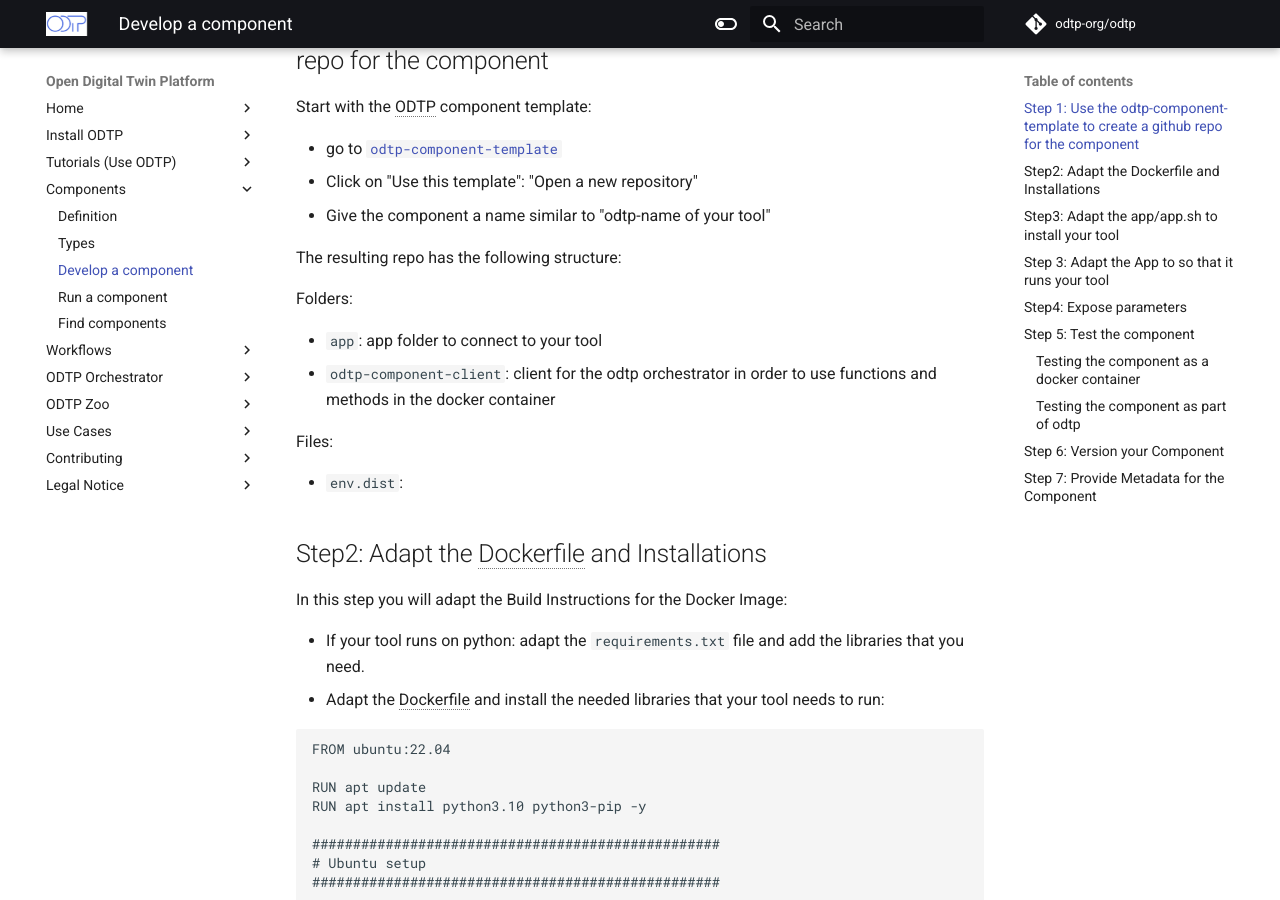
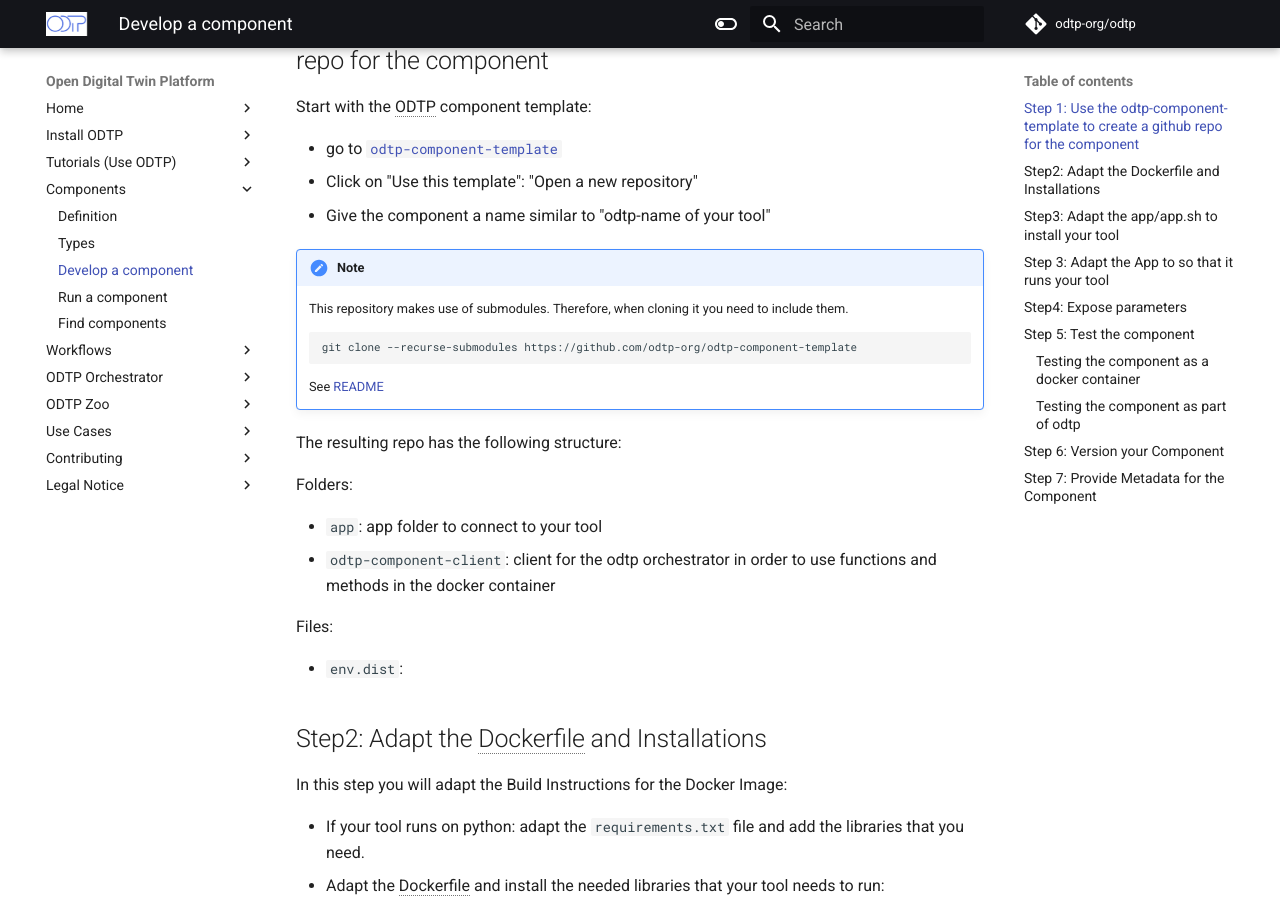
Before and after one commit to odtp-org/odtp-manuals, an MkDocs documentation site: the page built from docs/components/develop.md, in a window 1280 px wide and 900 px high, scrolled down 752 px. Built offline with MkDocs 1.6.1 and Material for MkDocs 9.7.7, drawn with Linux system fonts in a browser that asks for light colours; a script that is not in the unit is left out; comment, search, counter and statistics services are not loaded.

Commit message:
feat(component develop): add note about git submodules
when cloning the compoent template git add submodule must be taken
into account

````diff
--- a/docs/components/develop.md
+++ b/docs/components/develop.md
@@ -24,6 +24,15 @@ Start with the ODTP component template:
 - go to [`odtp-component-template`](https://github.com/odtp-org/odtp-component-template)
 - Click on "Use this template": "Open a new repository"
 - Give the component a name similar to "odtp-name of your tool"
+
+!!! Note
+    This repository makes use of submodules. Therefore, when cloning it you need to include them.
+
+    ```bash
+    git clone --recurse-submodules https://github.com/odtp-org/odtp-component-template
+    ```
+
+    See [README](https://github.com/odtp-org/odtp-component-template?tab=readme-ov-file#how-to-clone-this-repository)
 
 The resulting repo has the following structure:
 
````
